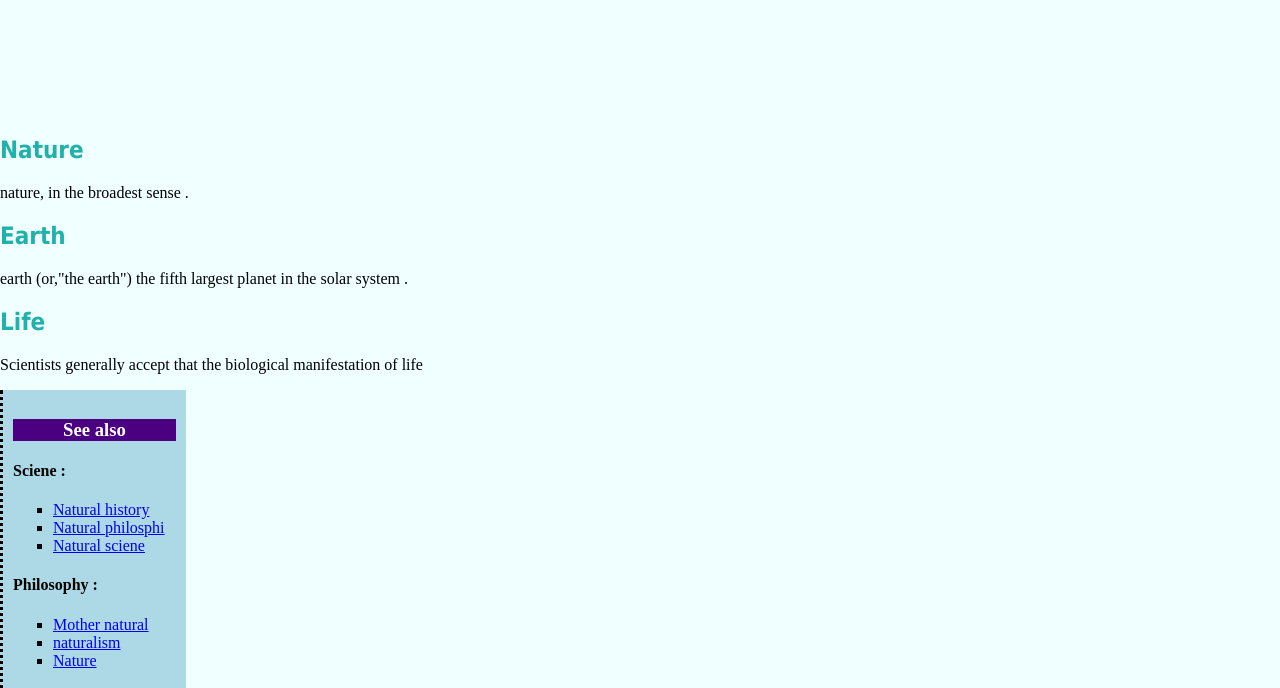
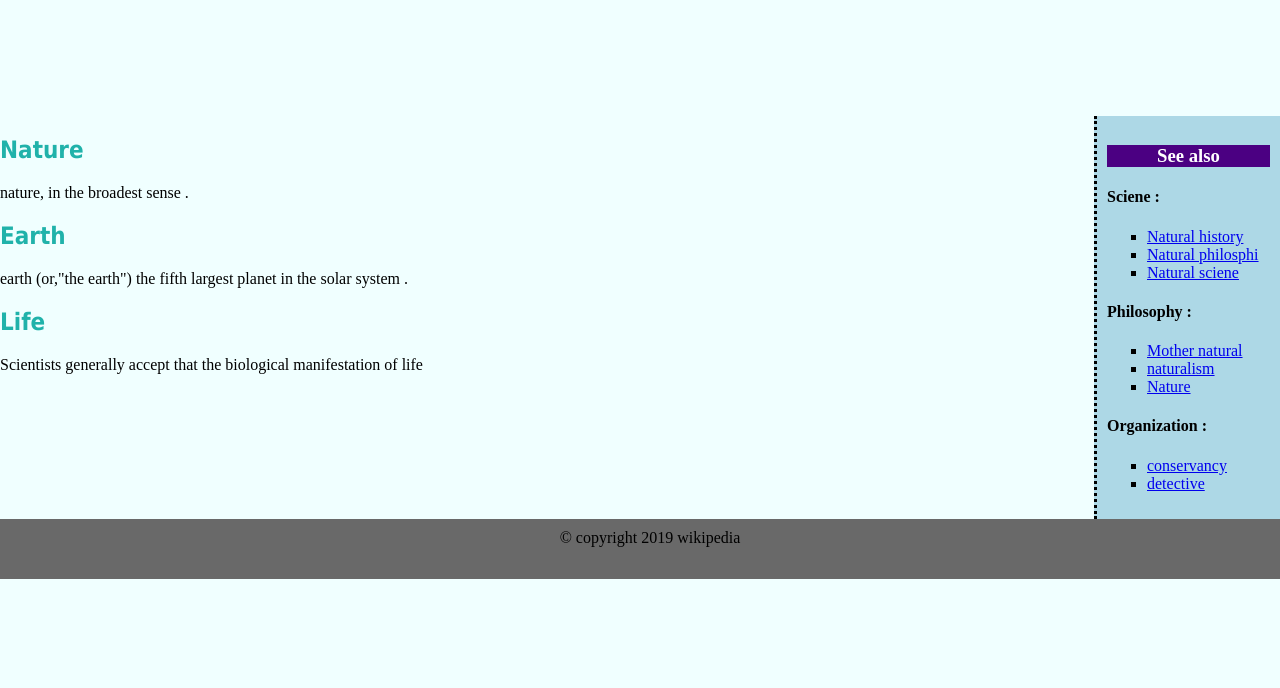
Before and after one commit to moramadan98/bouns-1, a plain HTML site: page notes.html in a window 1280 px wide. Shown: the part 105-793 px from the top of the page. Drawn offline with Linux system fonts and the light colour scheme.

Commit message:
Update notes.html

```diff
--- a/notes.html
+++ b/notes.html
@@ -18,13 +18,13 @@
             {
                 background-color: #ADD8E6;
                 border-left: dotted;
-                float: left;
+                float:right;
                 padding: 10px;
                 width: 163px;
             }
              .d
             {
-                width: 86%;
+
                 float: left;
 
 
```
